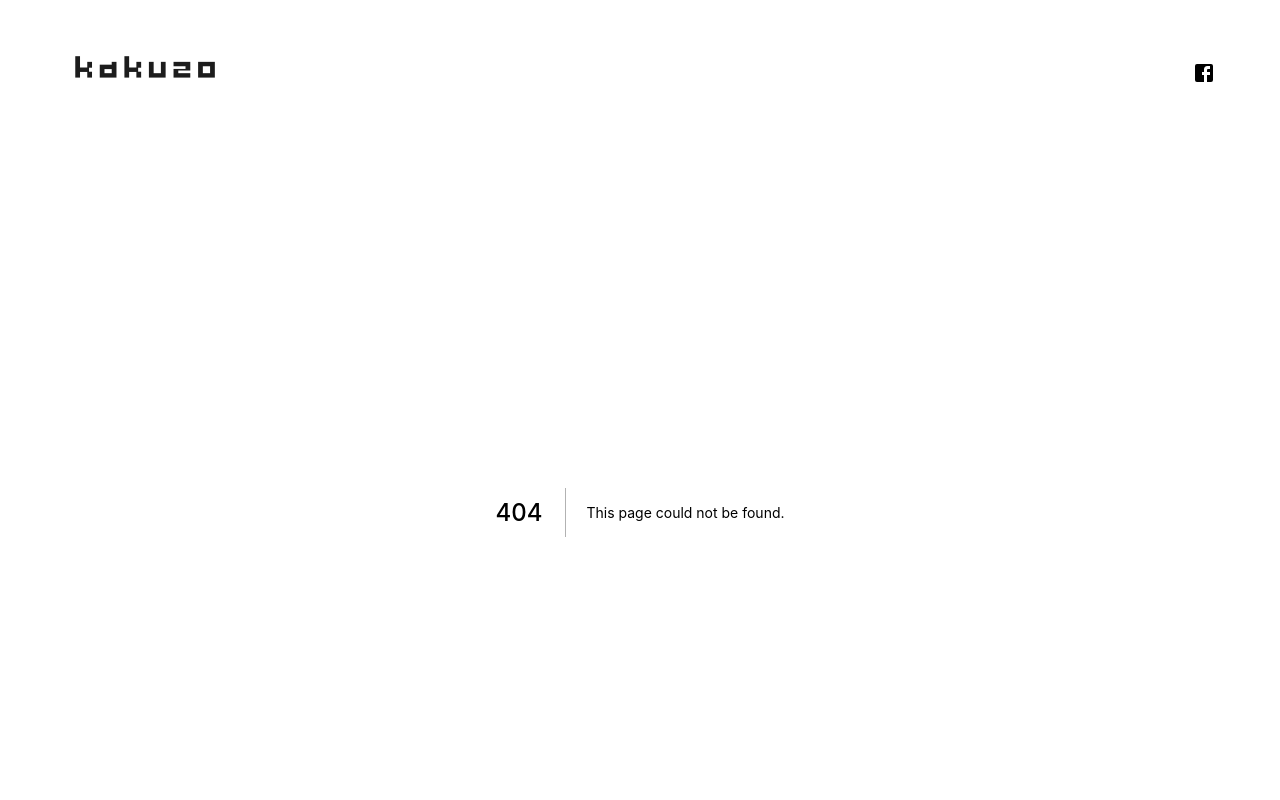
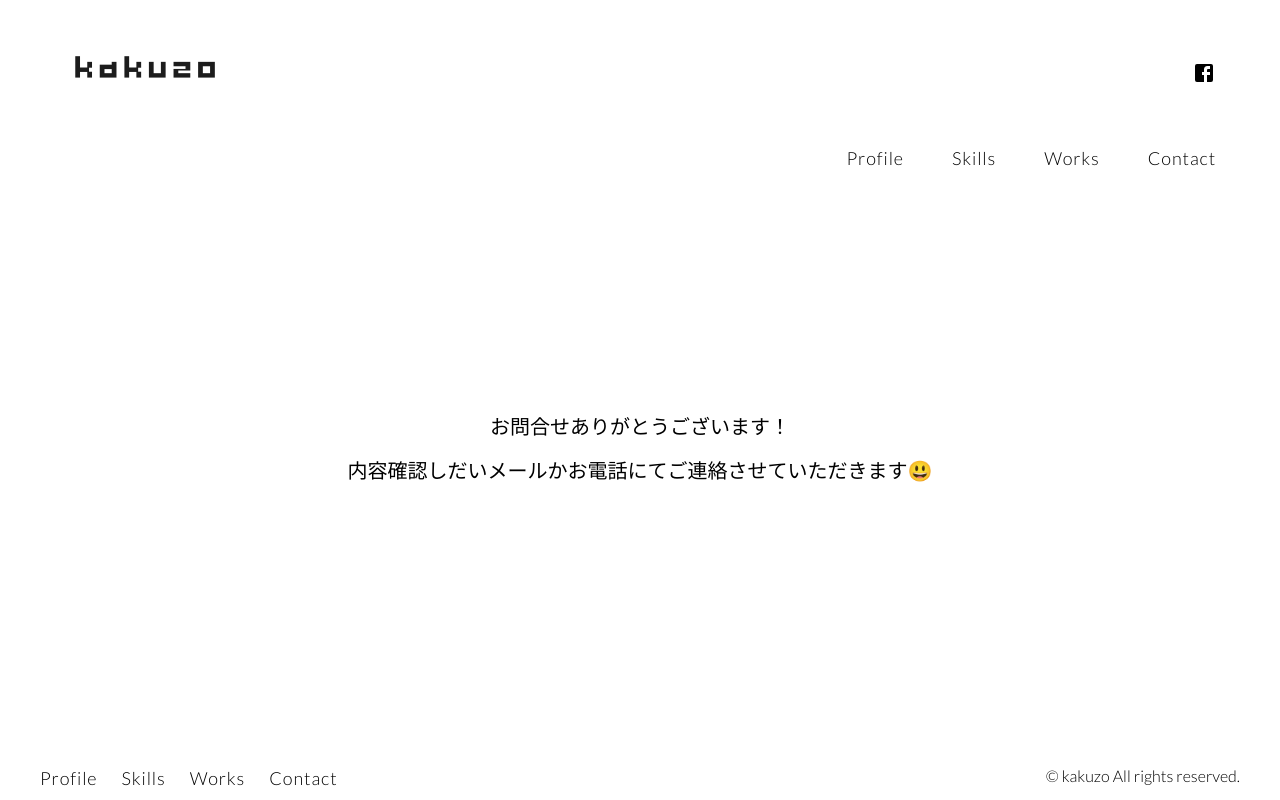
Before and after one commit to ryotya/kakuzo.portfolio, a Next.js app: page /thankyou in a window 1280 px wide. Before the commit this address had no page. Shown: the top 800 px of the page. Built offline with nearby package versions, Linux system fonts and the light colour scheme.

Commit message:
changed thankyou

```diff
--- /dev/null
+++ b/pages/thankyou/index.js
@@ -0,0 +1,19 @@
+import Navbar from "../components/navbar";
+const thankYou = () => {
+  return (
+    <div>
+      <Navbar />
+      <div className="flex justify-center">
+        <div className="py-60">
+          <p className="text-base tab:text-xl font-light text-center">
+            お問合せありがとうございます！
+            <span className="text-base tab:text-xl font-light mt-4 block px-12 sp:px-0">
+              内容確認しだいメールかお電話にてご連絡させていただきます😃
+            </span>
+          </p>
+        </div>
+      </div>
+    </div>
+  );
+};
+export default thankYou;
```
Also changed, not shown: pages/thankyou/index.html (deleted, +0 -16 lines).
